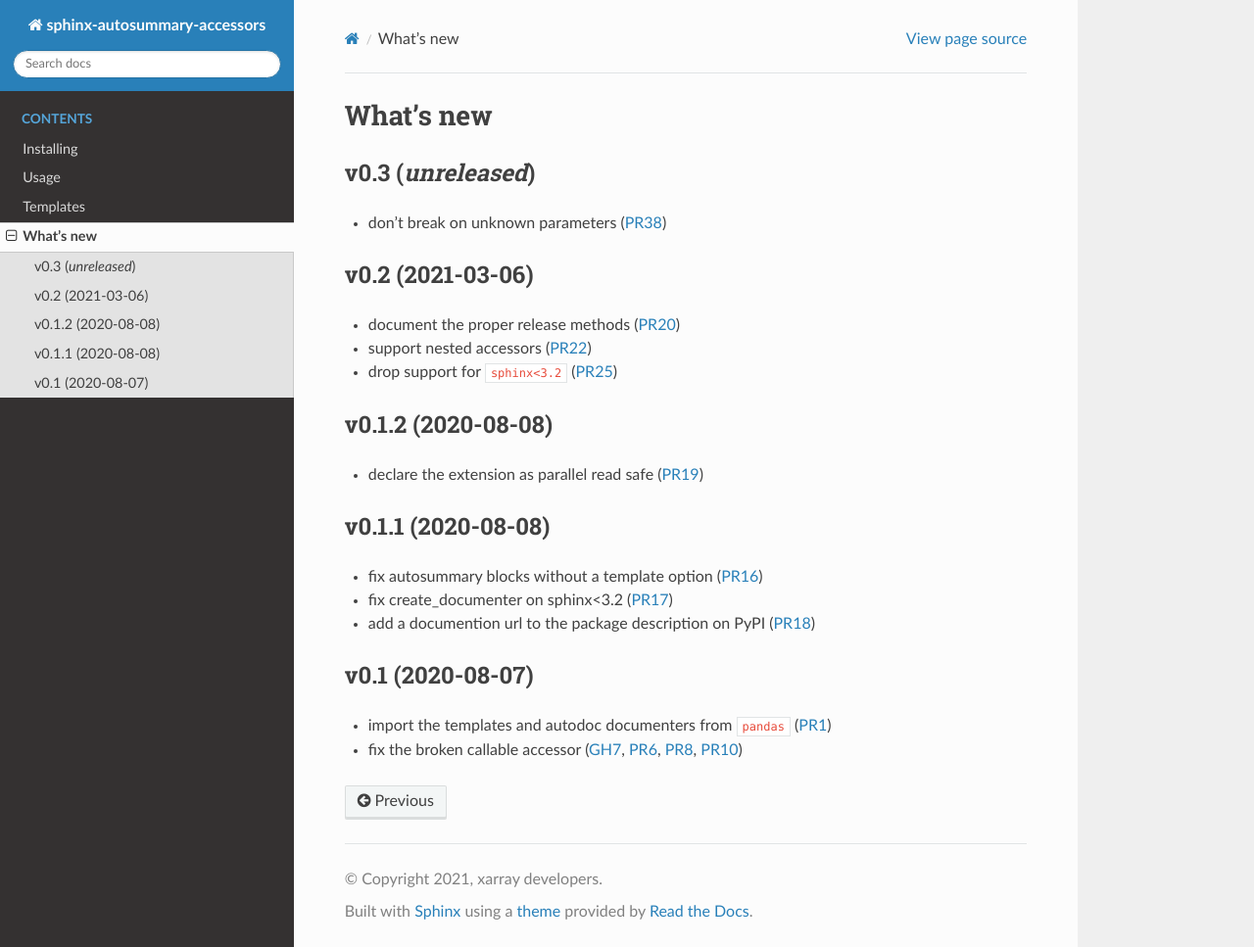
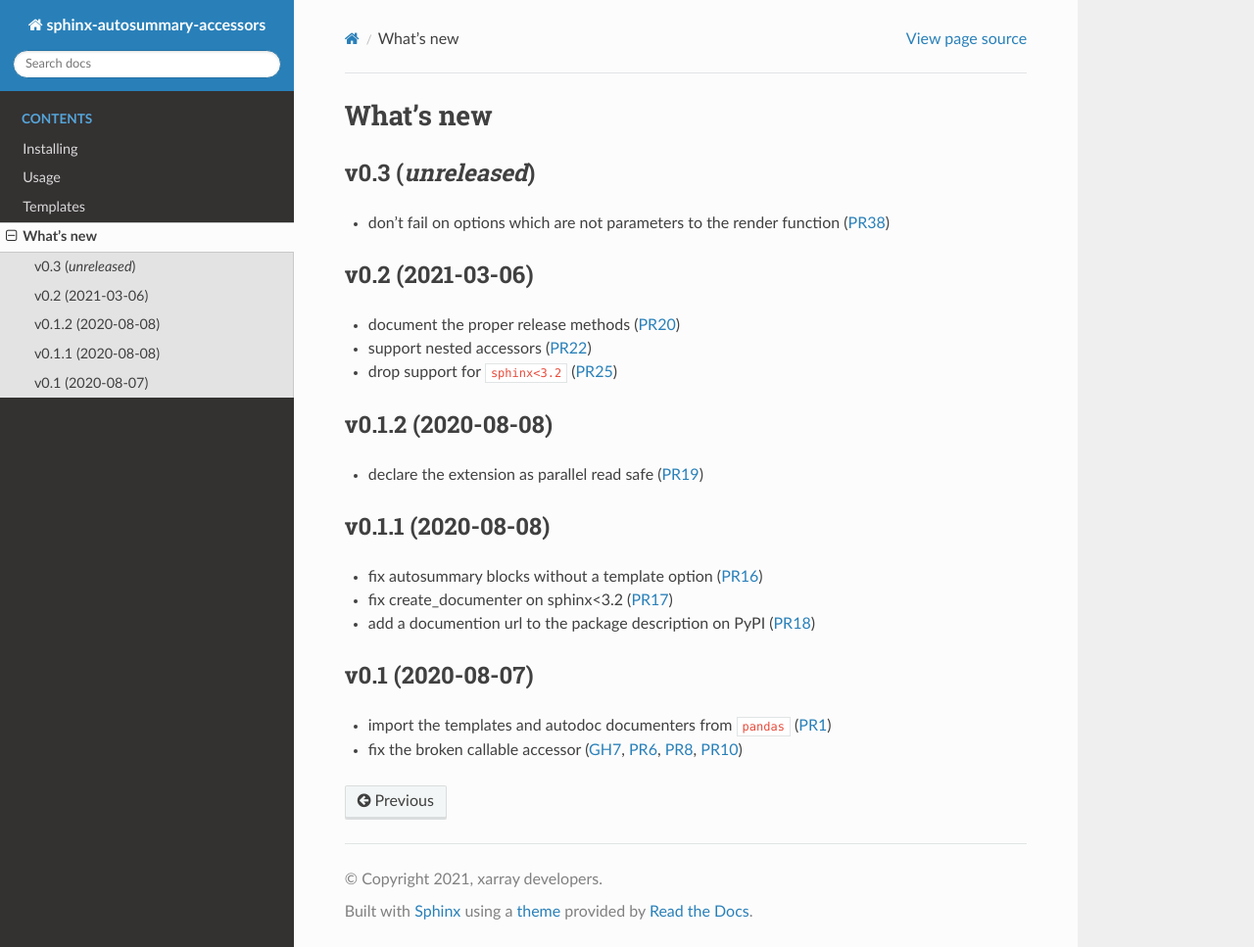
Before and after one commit to xarray-contrib/sphinx-autosummary-accessors, a Sphinx documentation site: the page built from docs/whats-new.rst, in a window 1280 px wide and 967 px high. Shown: the whole window at 98% size. Built offline with Sphinx 7.4.7 and the Read the Docs theme 2.0.0, drawn with Linux system fonts in a browser that asks for light colours; pages that are not in the unit, such as notebooks, are missing from menus.

Commit message:
update whats-new.rst

```diff
--- a/docs/whats-new.rst
+++ b/docs/whats-new.rst
@@ -3,7 +3,7 @@ What's new
 
 v0.3 (*unreleased*)
 -------------------
-- don't break on unknown parameters (:pull:`38`)
+- don't fail on options which are not parameters to the render function (:pull:`38`)
 
 v0.2 (2021-03-06)
 -----------------
```
